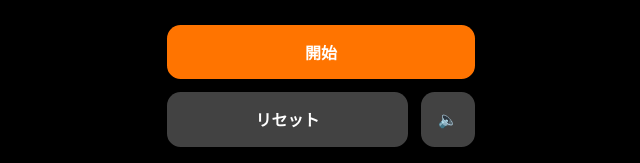
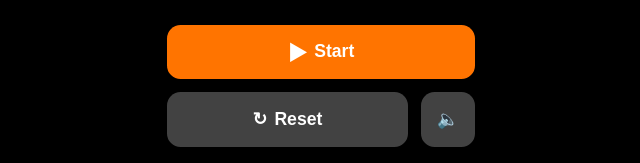
Before and after one commit to ekumaki/hiit-timer, a website built with Vite: page index.html in a window 1280 px wide. Shown: the part 418-581 px from the top of the page, 319-959 px from the left. Built offline with nearby package versions, Linux system fonts and the light colour scheme.

Commit message:
Start/Resetボタンをアイコン付き英語表示に変更

```diff
--- a/src/main.ts
+++ b/src/main.ts
@@ -64,7 +64,11 @@ interface UiElements {
   roundLabel: HTMLElement;
   timeValue: HTMLElement;
   startButton: HTMLButtonElement;
+  startIcon: HTMLElement;
+  startLabel: HTMLElement;
   resetButton: HTMLButtonElement;
+  resetIcon: HTMLElement;
+  resetLabel: HTMLElement;
   muteButton: HTMLButtonElement;
   muteIcon: HTMLElement;
   settingsForm: HTMLFormElement;
@@ -218,14 +222,18 @@ function updateView(snapshot: TimerSnapshot): void {
 
   const { status } = snapshot;
   if (status === 'running') {
-    ui.startButton.textContent = '一時停止';
-    ui.startButton.setAttribute('aria-label', 'タイマーを一時停止');
-  } else if (status === 'paused') {
-    ui.startButton.textContent = '再開';
-    ui.startButton.setAttribute('aria-label', 'タイマーを再開');
+    ui.startIcon.textContent = '⏸';
+    ui.startIcon.style.fontSize = '1.2em';
+    ui.startLabel.textContent = 'Pause';
+    ui.startButton.setAttribute('aria-label', 'Pause timer');
   } else {
-    ui.startButton.textContent = '開始';
-    ui.startButton.setAttribute('aria-label', 'タイマーを開始');
+    ui.startIcon.style.fontSize = '1.1em';
+    ui.startIcon.textContent = '▶';
+    ui.startIcon.style.fontSize = '0.9em';
+    ui.startLabel.textContent = 'Start';
+    ui.startLabel.style.fontSize = '1.1rem';
+    const ariaText = status === 'paused' ? 'Resume timer' : 'Start timer';
+    ui.startButton.setAttribute('aria-label', ariaText);
   }
 
   const resetEnabled = status === 'paused' || status === 'finished' || status === 'idle';
@@ -267,6 +275,7 @@ function handlePhaseSideEffects(snapshot: TimerSnapshot): void {
   if (snapshot.status === 'running') {
     void ensureWakeLock();
   } else {
+    ui.startIcon.style.fontSize = '1.1em';
     void releaseWakeLock();
   }
 
@@ -534,8 +543,14 @@ function renderBaseMarkup(rootEl: HTMLElement, settings: StoredSettings): UiElem
       </main>
       <section class="controls">
         <div class="action-row">
-          <button type="button" class="action-button action-reset">リセット</button>
-          <button type="button" class="action-button action-toggle">開始</button>
+          <button type="button" class="action-button action-reset" aria-label="Reset timer">
+            <span class="btn-icon" aria-hidden="true">↻</span>
+            <span class="btn-label">Reset</span>
+          </button>
+          <button type="button" class="action-button action-toggle" aria-label="Start timer">
+            <span class="btn-icon" aria-hidden="true">▶</span>
+            <span class="btn-label">Start</span>
+          </button>
           <button type="button" class="action-button action-mute" aria-pressed="false" aria-label="サウンドとバイブをミュート">
             <span class="mute-icon" aria-hidden="true">🔈</span>
             <span class="visually-hidden">サウンドとバイブをミュート</span>
@@ -567,6 +582,15 @@ function renderBaseMarkup(rootEl: HTMLElement, settings: StoredSettings): UiElem
     throw new Error('UI 初期化に失敗しました');
   }
 
+  const startIcon = startButton.querySelector<HTMLElement>('.btn-icon');
+  const startLabel = startButton.querySelector<HTMLElement>('.btn-label');
+  const resetIcon = resetButton.querySelector<HTMLElement>('.btn-icon');
+  const resetLabel = resetButton.querySelector<HTMLElement>('.btn-label');
+
+  if (!startIcon || !startLabel || !resetIcon || !resetLabel) {
+    throw new Error('操作ボタンのラベル要素が見つかりません');
+  }
+
   const inputs = {
     workSeconds: rootEl.querySelector<HTMLInputElement>('#workSeconds'),
     restSeconds: rootEl.querySelector<HTMLInputElement>('#restSeconds'),
@@ -594,7 +618,11 @@ function renderBaseMarkup(rootEl: HTMLElement, settings: StoredSettings): UiElem
     roundLabel,
     timeValue,
     startButton,
+    startIcon,
+    startLabel,
     resetButton,
+    resetIcon,
+    resetLabel,
     muteButton,
     muteIcon,
     settingsForm,
@@ -628,6 +656,7 @@ if ('serviceWorker' in navigator) {
       void registerServiceWorker();
     });
   } else {
+    ui.startIcon.style.fontSize = '1.1em';
     navigator.serviceWorker
       .getRegistrations()
       .then((registrations) => {
--- a/src/style.css
+++ b/src/style.css
@@ -149,12 +149,25 @@ body {
   justify-content: center;
   border-radius: 0.85rem;
   padding: 0.6rem 0.85rem;
-  font-size: 1rem;
+  font-size: 1.1rem;
   font-weight: 700;
   border: none;
   color: #ffffff;
+  gap: 0.45rem;
   transition: background 0.2s ease, transform 0.1s ease;
   min-height: clamp(3rem, 10vw, 3.4rem);
+}
+
+.action-button .btn-icon {
+  display: inline-flex;
+  align-items: center;
+  font-size: 1em;
+}
+
+.action-button .btn-label {
+  line-height: 1;
+  display: inline-flex;
+  align-items: center;
 }
 
 .action-button:enabled:hover {
```
